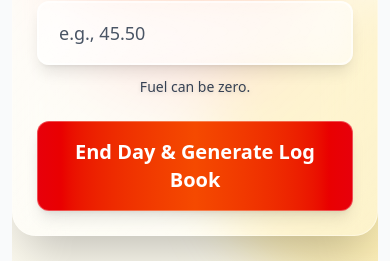
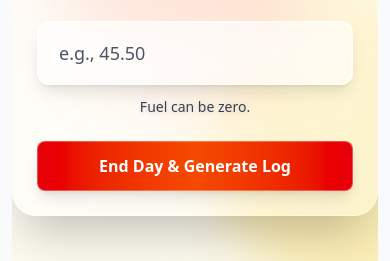
Before and after one commit to Joju-MunishKumar/DriverApp, a React (Vite) app: page /end-day in a window 390 px wide. Shown: the part 440-701 px from the top of the page. Built offline with nearby package versions, Linux system fonts and the light colour scheme; no server answers.

Commit message:
RESPONSIVE

```diff
--- a/src/pages/EndDay.jsx
+++ b/src/pages/EndDay.jsx
@@ -106,9 +106,9 @@ const EndDay = () => {
 
           <button
             onClick={handleEndDay}
-            className="w-full bg-gradient-to-r from-red-600 via-orange-600 to-red-600 hover:from-red-700 hover:via-orange-700 hover:to-red-700 text-white font-bold py-4 px-8 rounded-xl text-xl transform hover:scale-105 transition-all shadow-lg hover:shadow-2xl border border-white/30"
+            className="w-full bg-gradient-to-r from-red-600 via-orange-600 to-red-600 hover:from-red-700 hover:via-orange-700 hover:to-red-700 text-white font-bold py-3 md:py-4 px-6 md:px-8 rounded-lg md:rounded-xl text-base md:text-lg lg:text-xl transform hover:scale-105 transition-all shadow-lg hover:shadow-2xl border border-white/30"
           >
-            End Day & Generate Log Book
+            End Day & Generate Log
           </button>
         </div>
       </div>
```
